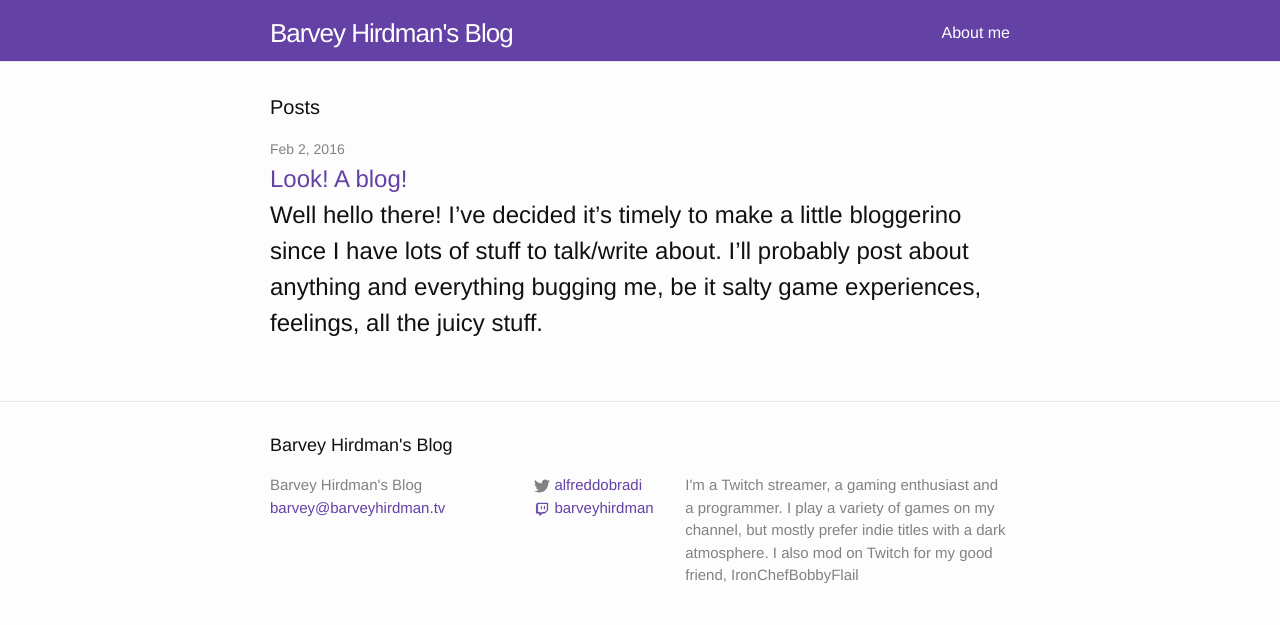
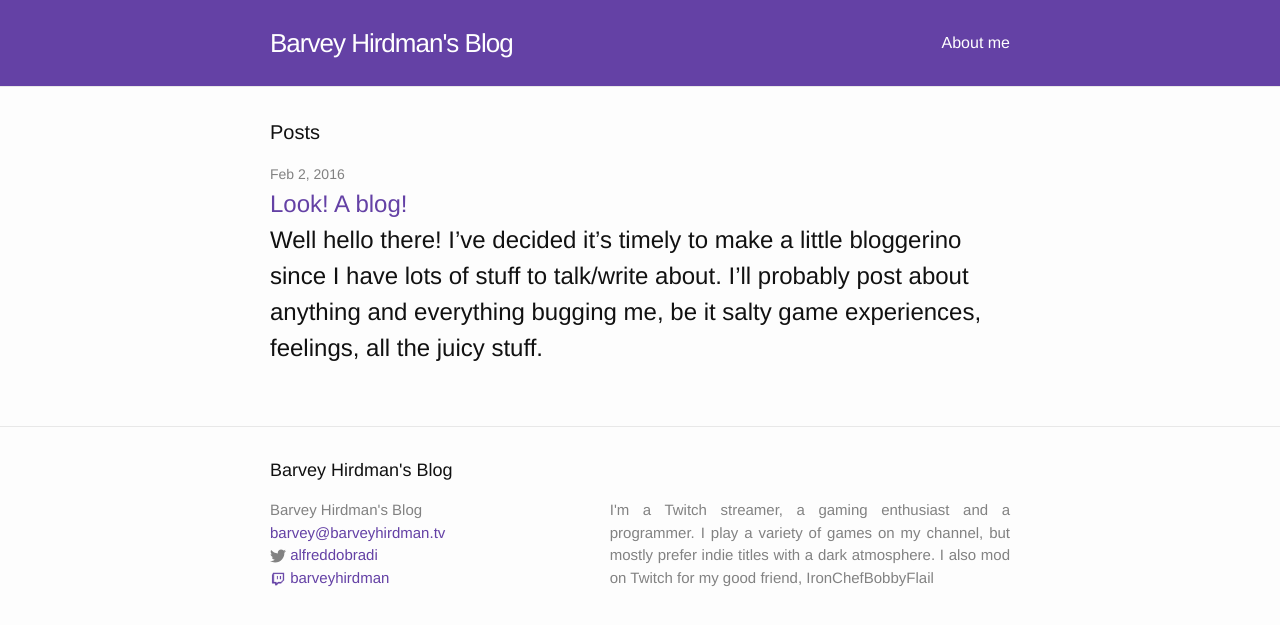
Before and after one commit to AlfredDobradi/blog.barveyhirdman.tv, a Jekyll site: the page built from index.html, in a window 1280 px wide. Shown: the top 625 px of the page. Built offline with Jekyll 4.4.1, drawn with Linux system fonts in a browser that asks for light colours; Markdown is read by kramdown in place of the engine named in the settings; comment, search, counter and statistics services are not loaded.

Commit message:
some styling, just for good measure

```diff
--- a/_includes/footer.html
+++ b/_includes/footer.html
@@ -9,11 +9,6 @@
         <ul class="contact-list">
           <li>{{ site.title }}</li>
           <li><a href="mailto:{{ site.email }}">{{ site.email }}</a></li>
-        </ul>
-      </div>
-
-      <div class="footer-col footer-col-2">
-        <ul class="social-media-list">
           {% if site.twitter_username %}
           <li>
             {% include icon-twitter.html username=site.twitter_username %}
@@ -28,7 +23,7 @@
         </ul>
       </div>
 
-      <div class="footer-col footer-col-3">
+      <div class="footer-col footer-col-2">
         <p>{{ site.description }}</p>
       </div>
     </div>
--- a/_sass/_base.scss
+++ b/_sass/_base.scss
@@ -95,7 +95,7 @@ a {
     text-decoration: none;
 
     &:visited {
-        color: darken($brand-color, 10%);
+        color: darken($brand-color, 5%);
     }
 
     &:hover {
--- a/_sass/_layout.scss
+++ b/_sass/_layout.scss
@@ -6,7 +6,7 @@
     min-height: 56px;
     background-color: $brand-color;
     color: white;
-    padding-top: 5px;
+    padding: 15px 0;
 
     .wrapper a {
       color: white;
@@ -133,18 +133,17 @@
 }
 
 .footer-col-1 {
-    width: -webkit-calc(35% - (#{$spacing-unit} / 2));
-    width:         calc(35% - (#{$spacing-unit} / 2));
+    width: -webkit-calc(45% - (#{$spacing-unit} / 2));
+    width:         calc(45% - (#{$spacing-unit} / 2));
 }
 
 .footer-col-2 {
-    width: -webkit-calc(20% - (#{$spacing-unit} / 2));
-    width:         calc(20% - (#{$spacing-unit} / 2));
-}
+    width: -webkit-calc(55% - (#{$spacing-unit} / 2));
+    width:         calc(55% - (#{$spacing-unit} / 2));
 
-.footer-col-3 {
-    width: -webkit-calc(45% - (#{$spacing-unit} / 2));
-    width:         calc(45% - (#{$spacing-unit} / 2));
+    p {
+      text-align: justify;
+    }
 }
 
 @include media-query($on-laptop) {
```
